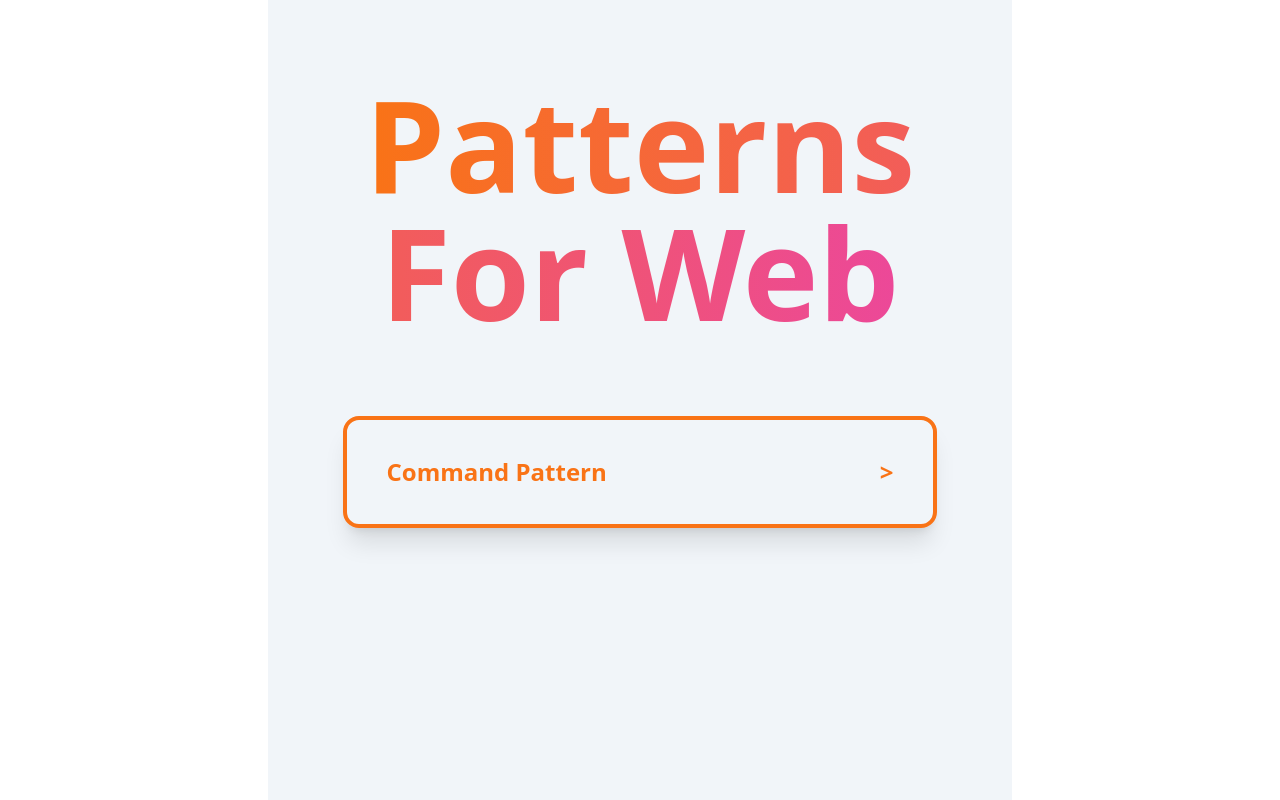
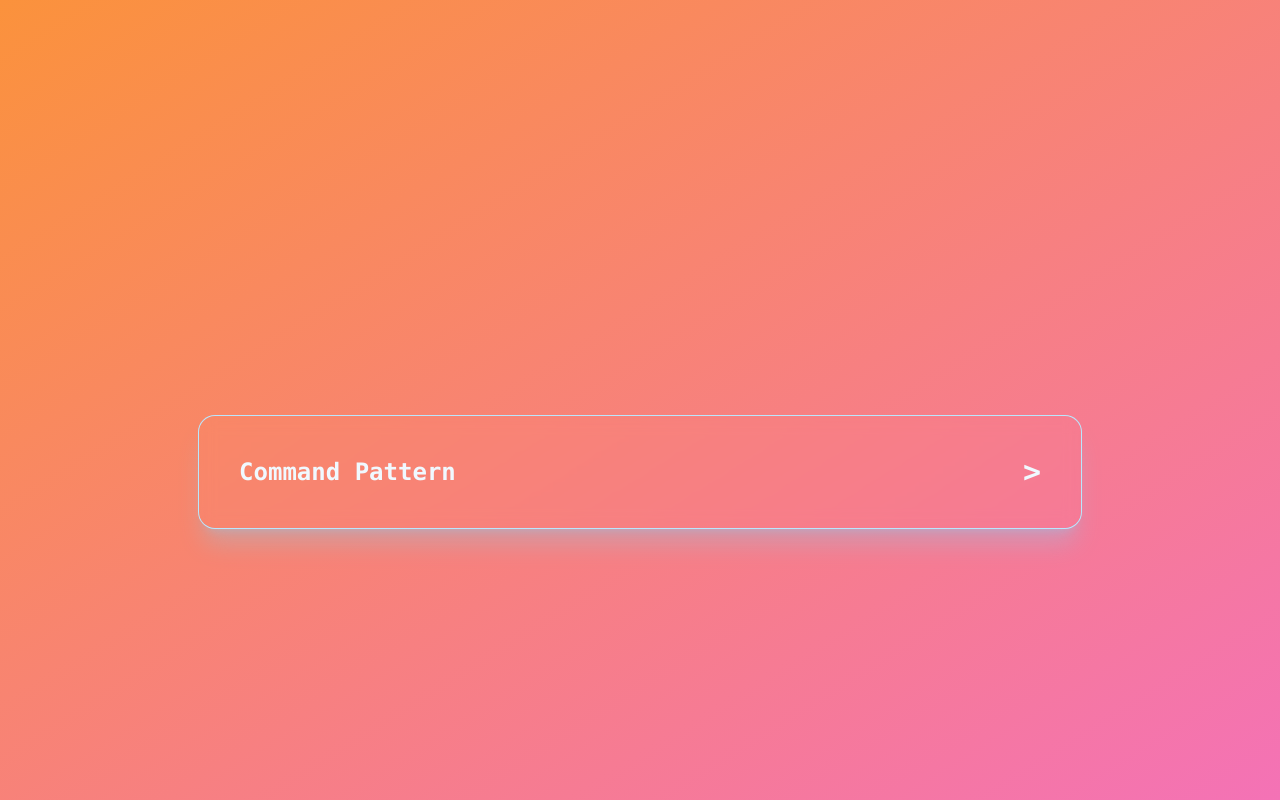
Before and after one commit to MoYuM/patterns-for-web, a Next.js app: page / in a window 1280 px wide. Built offline with nearby package versions, Linux system fonts and the light colour scheme.

Commit message:
feat: better style

```diff
--- a/components/layout/index.tsx
+++ b/components/layout/index.tsx
@@ -2,10 +2,8 @@ import React from 'react'
 
 const Layout: React.FC<{ children: React.ReactNode }> = ({ children }) => {
   return (
-    <div className="w-full flex justify-center">
-      <div className="prose md:prose-lg lg:prose-xl">
-        {children}
-      </div>
+    <div className="w-full flex justify-center bg-gradient-to-br from-orange-400 to-pink-400 font-mono h-full">
+      {children}
     </div>
   )
 }
--- /dev/null
+++ b/components/mdLayout/index.tsx
@@ -0,0 +1,18 @@
+import React from 'react';
+import { MDXProvider } from '@mdx-js/react';
+
+const MdLayout: React.FC<{ children: React.ReactNode }> = ({ children }) => {
+  return (
+    <MDXProvider components={{
+      h1: (props) => <h1 className="bg-clip-text text-transparent bg-gradient-to-r from-orange-500 to-pink-500" {...props} />
+    }}>
+      <div className="w-full flex justify-center bg-gradient-to-br from-orange-400 to-pink-400 h-full">
+        <div className="bg-slate-50 drop-shadow-2xl prose md:prose-lg lg:prose-xl p-20 my-20 rounded-xl">
+          {children}
+        </div>
+      </div>
+    </MDXProvider>
+  )
+}
+
+export default MdLayout;
--- a/pages/_app.tsx
+++ b/pages/_app.tsx
@@ -1,16 +1,22 @@
 import type { AppProps } from 'next/app'
 import React from 'react';
 import '../styles/global.css';
-import { MDXProvider } from '@mdx-js/react';
 import Layout from 'components/layout';
+import MdLayout from 'components/mdLayout';
 
-export default function App({ Component, pageProps }: AppProps) {
+export default function App({ Component, pageProps, router }: AppProps) {
 
-  return (
-    <MDXProvider>
+  if (router.pathname.includes('patterns')) {
+    return (
+      <MdLayout>
+        <Component {...pageProps} />
+      </MdLayout>
+    )
+  } else {
+    return (
       <Layout>
         <Component {...pageProps} />
       </Layout>
-    </MDXProvider>
-  )
+    )
+  }
 }
--- a/pages/home/index.tsx
+++ b/pages/home/index.tsx
@@ -1,28 +1,35 @@
 import { useRouter } from 'next/router';
 import React from 'react';
 
+const PatternBtn: React.FC<{ name: string, path: string }> = ({ name, path }) => {
+
+  const router = useRouter();
+
+  const goCommandPattern = () => router.push(path);
+
+  return (
+    <div className='backdrop-blur bg-slate/75 hover:shadow-sky-500/60 ring-1 ring-sky-200 hover:shadow-2xl transition-shadow text-sky-50 justify-between duration-500 shadow-sky-300/30 shadow-xl cursor-pointer  px-10 h-28 flex rounded-2xl w-100 items-center' onClick={goCommandPattern}>
+      <span className="text-2xl hover:underline align-middle font-extrabold">
+        {name}
+      </span>
+      <span className='font-extrabold text-3xl'>{'>'}</span>
+    </div>
+  )
+}
+
 
 export default () => {
-  const router = useRouter();
-
-  const goCommandPattern = () => router.push('/patterns/command');
 
   return (
-    <div className="contianer bg-slate-100 flex justify-center h-screen">
+    <div className="contianer flex justify-center h-screen">
       <div className="w-4/5">
         <div className="text-5xl font-extrabold text-center mt-20">
-          <span className="bg-clip-text text-9xl font-bold text-transparent bg-gradient-to-r from-orange-500 to-pink-500">
+          <span className="text-9xl font-black text-transparent text-sky-50 drop-shadow-xl font-sans">
             Patterns For Web
           </span>
         </div>
         <div className="mt-20">
-
-          <div className='border-4 justify-between transition-all duration-500 shadow-xl hover:shadow-2xl cursor-pointer hover:border-pink-500 hover:text-pink-500 text-orange-500 px-10 h-28 flex border-orange-500 rounded-2xl w-100 items-center' onClick={goCommandPattern}>
-            <span className="text-2xl align-middle font-bold">
-              Command Pattern
-            </span>
-            <span className='font-bold text-2xl'>{'>'}</span>
-          </div>
+          <PatternBtn name="Command Pattern" path="/patterns/command" />
         </div>
       </div>
     </div>
--- a/pages/patterns/command.mdx
+++ b/pages/patterns/command.mdx
@@ -1,6 +1,5 @@
 import Command from 'patterns/command'
 
----
 
 # Command Pattern
 
--- a/patterns/command/commands.ts
+++ b/patterns/command/commands.ts
@@ -1,4 +1,3 @@
-import React from "react";
 import type { Context } from './index';
 
 export type Command = (context: Context) => {
```
